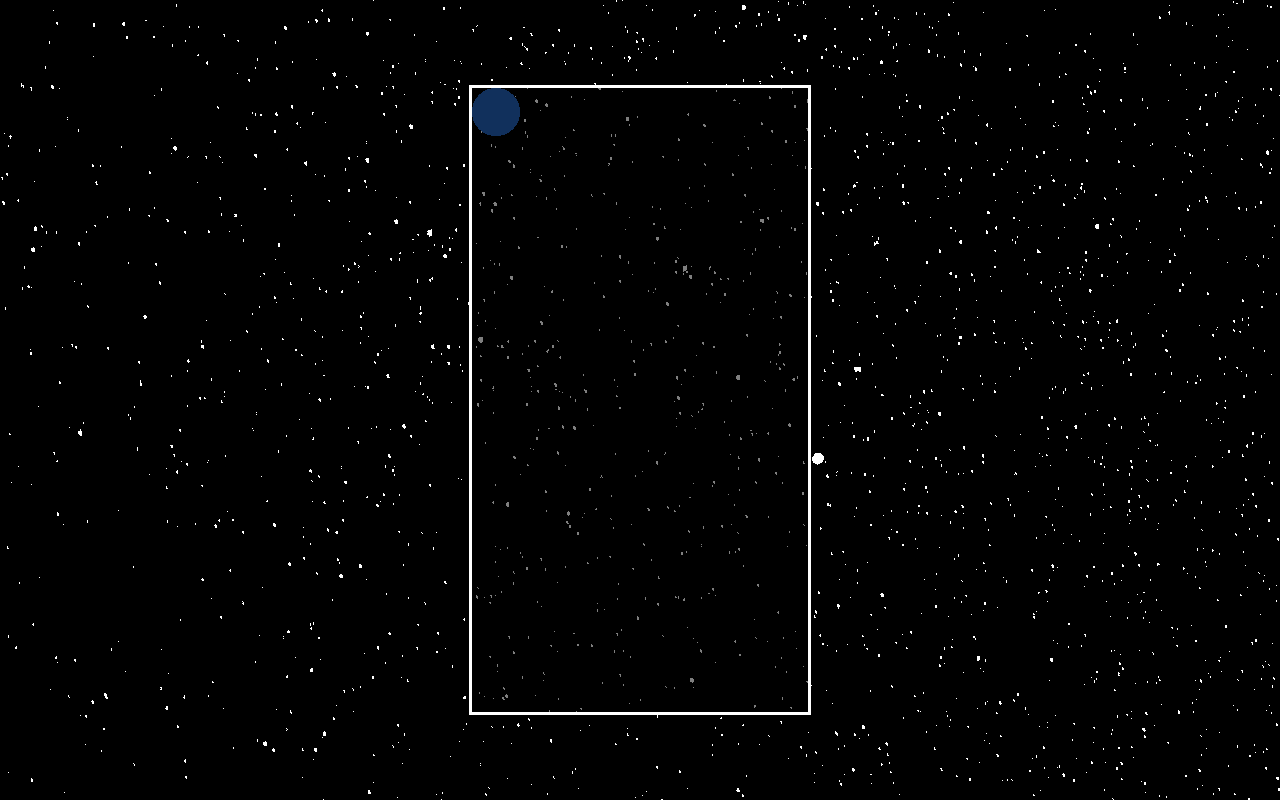
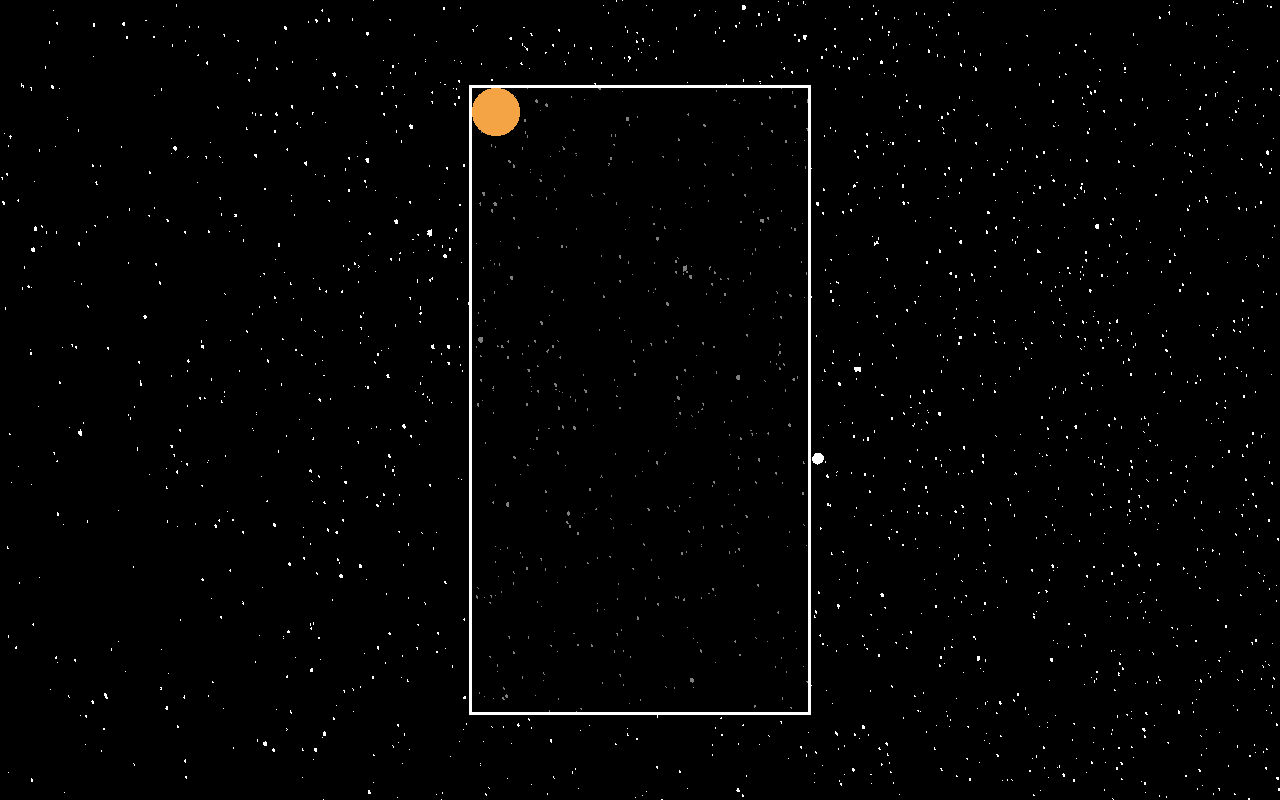
Before and after one commit to joshwashywash/magical-drop, a website with bundled scripts: page public/index.html in a window 1280 px wide. Built offline with nearby package versions, Linux system fonts and the light colour scheme.

Commit message:
finalized factory and made all loading concurrent

```diff
--- a/public/js/Renderer.js
+++ b/public/js/Renderer.js
@@ -18,7 +18,7 @@ export default class Renderer {
    */
   draw(context) {
     this.sprites.forEach((sprite) => {
-      const coords = this.sheet.coordsOf(sprite.name);
+      const coords = this.sheet.map.get(sprite.name);
       if (coords) {
         context.drawImage(
           this.sheet.image,
--- a/public/js/Sprite.js
+++ b/public/js/Sprite.js
@@ -4,12 +4,12 @@
 export default class Sprite {
   /**
    * @param {String} name indentifier for rendering
+   * @param {Array<Number>} size of the sprite's image [width, height]
    * @param {Array<Number>} pos of the sprite on the canvas
-   * @param {Array<Number>} size of the sprite's image [width, height]
    */
-  constructor(name, pos = [0, 0], size = [48, 48]) {
+  constructor(name, size, pos = [0, 0]) {
     this.name = name;
+    this.size = size;
     this.pos = pos;
-    this.size = size;
   }
 }
--- a/public/js/SpriteSheet.js
+++ b/public/js/SpriteSheet.js
@@ -5,9 +5,9 @@ import {loadImage, loadJSON} from './loaders.js';
  * @return {Promise<SpriteSheet>}
  */
 export default function loadSheet(name) {
-  return loadJSON(`./json/${name}.json`).then((spec) => {
+  return loadJSON(name).then((spec) => {
     return loadImage(spec.url).then((image) => {
-      return new SpriteSheet(image, spec.legend);
+      return new SpriteSheet(image, spec.map);
     });
   });
 }
@@ -18,25 +18,10 @@ export default function loadSheet(name) {
 class SpriteSheet {
   /**
    * @param {Image} image of all sprites
-   * @param {Object} legend contains information about spritesheet layout
+   * @param {Object} map of sprites to coordinates
    */
-  constructor(image, legend) {
+  constructor(image, map) {
     this.image = image;
-    this.legend = legend;
-  }
-  /**
-   * @return {Map} Map<sprite name, position in sheet>
-   */
-  get coordMap() {
-    return new Map(Object.values(this.legend).reduce((prev, curr) => {
-      return prev.concat(Object.entries(curr));
-    }, []));
-  }
-  /**
-   * @param {String} name of sprite
-   * @return {Array<Number>} position of sprite
-   */
-  coordsOf(name) {
-    return this.coordMap.get(name);
+    this.map = new Map(Object.entries(map));
   }
 }
--- a/public/js/entities/Planet.js
+++ b/public/js/entities/Planet.js
@@ -1,10 +1,24 @@
 import Sprite from '../Sprite.js';
+import {loadJSON} from '../loaders.js';
 import {randomElem} from '../util.js';
+
+/**
+ * loads planet entity spec
+ * @return {Object} with property to create functions
+ */
+export default function loadPlanet() {
+  const name = 'planet';
+  return loadJSON(name).then((spec) => {
+    return {
+      [name]: () => new Planet(randomElem(spec.sprites), spec.size),
+    };
+  });
+}
 
 /**
  * defines behavior of the planet entity
  */
-export default class Planet extends Sprite {
+class Planet extends Sprite {
       /**
        * @param {String} name of its sprite image
        * @param {Array<Number>} size read from its json
@@ -12,12 +26,4 @@ export default class Planet extends Sprite {
       constructor(name, size) {
         super(name, size);
       }
-  /**
-   * intended to be constructor from available planet sprites
-   * @param {Array<String>} list of names
-   * @return {Planet} whose name is randomly chosen from the list
-   */
-  static fromList(list) {
-    return new Planet(randomElem(list));
     }
-}
--- /dev/null
+++ b/public/js/entities/index.js
@@ -0,0 +1,4 @@
+/**
+ * this file serves as redirect for exporting all entities
+ */
+export {default} from './Planet.js';
--- /dev/null
+++ b/public/js/factory.js
@@ -0,0 +1,12 @@
+import * as loaders from './entities/index.js';
+
+/**
+ * combines all factories into one object
+ * @return {Object} which can create any defined entity
+ */
+export default function loadEntities() {
+  const promises = Object.values(loaders).map((load) => load());
+  return Promise.all(promises).then((factories) => {
+    return Object.assign({}, ...factories);
+  });
+}
--- a/public/js/index.js
+++ b/public/js/index.js
@@ -1,12 +1,26 @@
-// import Timer from './Timer.js';
+import Timer from './Timer.js';
 import loadSheet from './SpriteSheet.js';
 import Renderer from './Renderer.js';
-import Planet from './entities/Planet.js';
+import loadEntities from './factory.js';
 
 const context = canvas.getContext('2d');
 
-loadSheet('sprites').then((sheet) => {
+/**
+ * main function
+ * @param {CanvasRenderingContext2D} context
+ */
+async function main(context) {
+  const [sheet, factory] = await Promise.all([
+    loadSheet('sprites'),
+    loadEntities(),
+  ]);
   const renderer = new Renderer(sheet);
-  renderer.sprites.push(Planet.fromList(Object.keys(sheet.legend.planet)));
-  renderer.draw(context);
-});
+  renderer.sprites.push(factory.planet());
+  const timer = new Timer(() => {
+    context.clearRect(0, 0, canvas.width, canvas.height);
+    renderer.draw(context);
+  });
+  timer.start();
+}
+
+main(context);
--- a/public/js/loaders.js
+++ b/public/js/loaders.js
@@ -1,9 +1,9 @@
 /**
- * @param {String} path to json file
+ * @param {String} name of json file
  * @return {Promise<JSON>}
  */
-export function loadJSON(path) {
-  return fetch(path).then((resp) => resp.json());
+export function loadJSON(name) {
+  return fetch(`./json/${name}.json`).then((resp) => resp.json());
 }
 
 /**
--- /dev/null
+++ b/public/json/planet.json
@@ -0,0 +1,9 @@
+{
+  "size": [48, 48],
+  "sprites": [
+    "blue",
+    "orange",
+    "red",
+    "white"
+  ]
+}
--- a/public/json/sprites.json
+++ b/public/json/sprites.json
@@ -1,12 +1,9 @@
 {
   "url": "./assets/images/sprites.png",
-  "legend": {
-    "planet": {
+  "map": {
       "blue": [0, 0],
       "orange": [2, 0],
       "red": [1, 0],
       "white": [3, 0]
-    },
-    "juggler" : {}
   }
 }
```
Also changed, not shown: public/index.html (indentation only). Lines whose indentation alone changed are shown as unchanged.
